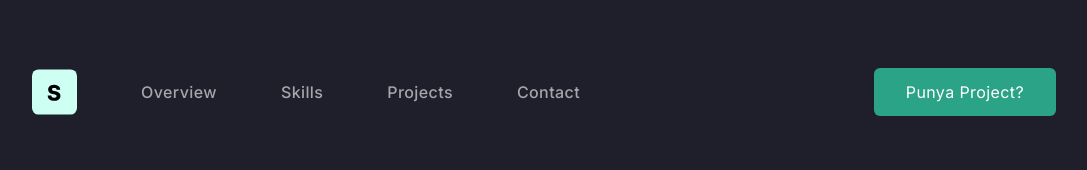
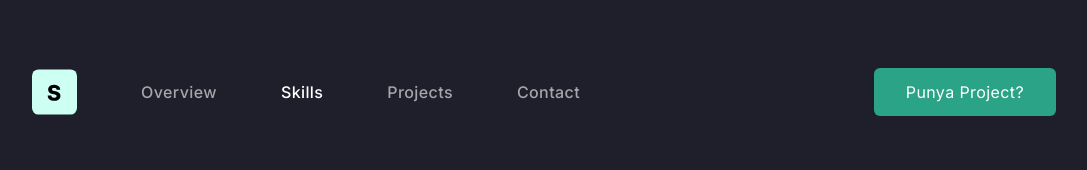
Before and after one commit to hudadamar21/codedesign-the-sugiharto, a Vue app: page /skills in a window 1280 px wide. Shown: the top 170 px of the page, without its empty margins (96-1183 px from the left). Built offline with nearby package versions, Linux system fonts and the light colour scheme.

Commit message:
handle selected page

```diff
--- a/src/components/MainHeader.vue
+++ b/src/components/MainHeader.vue
@@ -1,9 +1,13 @@
 <script setup>
-import { ref } from 'vue'
-import { RouterLink } from 'vue-router'
+import { ref, computed } from 'vue'
+import { RouterLink, useRoute } from 'vue-router'
 import IconMenu from './icons/IconMenu.vue'
 
 const open = ref(false)
+
+const route = useRoute()
+
+const currentPath = computed(() => route.path.replace('/', ''))
 </script>
 
 <template>
@@ -20,25 +24,29 @@ const open = ref(false)
         <RouterLink
           @click="open = false"
           to="/overview"
-          class="font-medium tracking-wide text-white/60 hover:text-white transition"
+          class="font-medium tracking-wide hover:text-white transition"
+          :class="currentPath === 'overview' ? 'text-white' : 'text-white/60'"
           >Overview</RouterLink
         >
         <RouterLink
           @click="open = false"
           to="/skills"
-          class="font-medium tracking-wide text-white/60 hover:text-white transition"
+          class="font-medium tracking-wide hover:text-white transition"
+          :class="currentPath === 'skills' ? 'text-white' : 'text-white/60'"
           >Skills</RouterLink
         >
         <RouterLink
           @click="open = false"
           to="/projects"
-          class="font-medium tracking-wide text-white/60 hover:text-white transition"
+          class="font-medium tracking-wide hover:text-white transition"
+          :class="currentPath === 'projects' ? 'text-white' : 'text-white/60'"
           >Projects</RouterLink
         >
         <RouterLink
           @click="open = false"
           to="/contact"
-          class="font-medium tracking-wide text-white/60 hover:text-white transition"
+          class="font-medium tracking-wide hover:text-white transition"
+          :class="currentPath === 'contact' ? 'text-white' : 'text-white/60'"
           >Contact</RouterLink
         >
         <RouterLink
```
